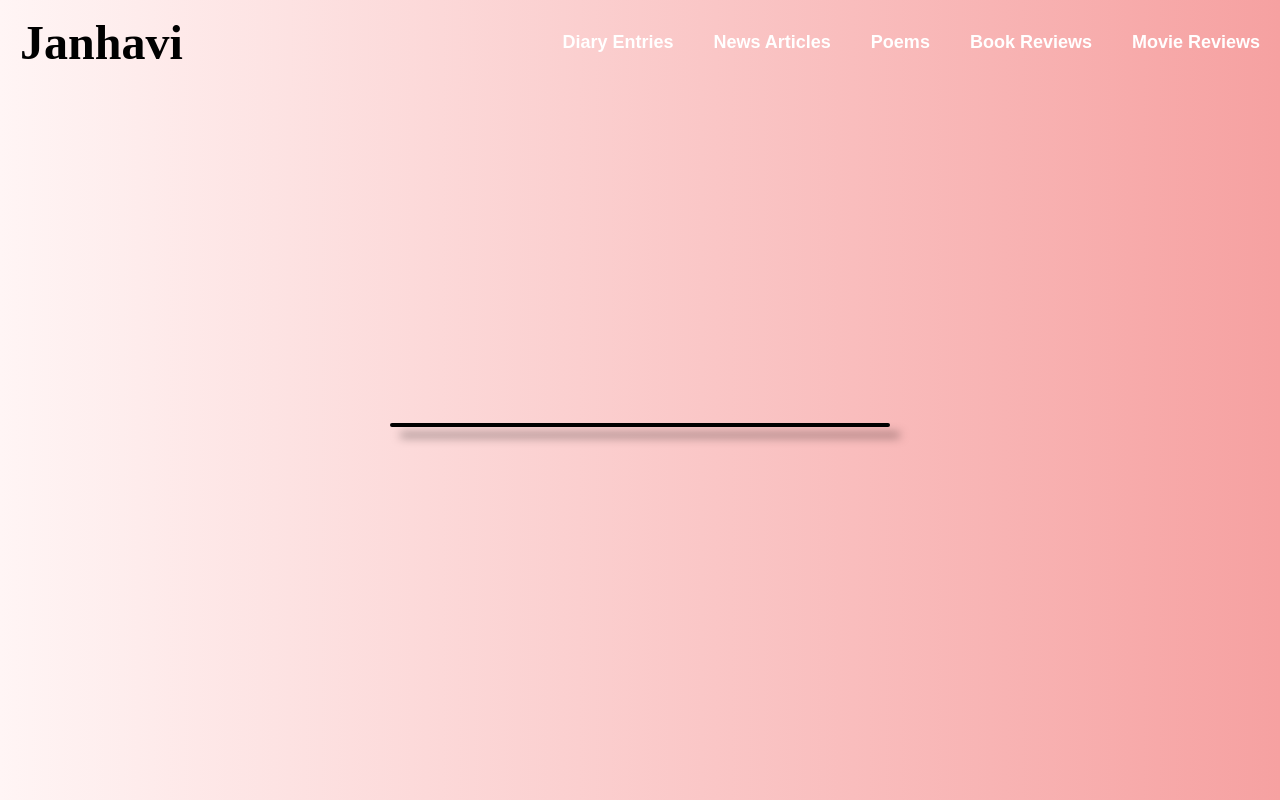
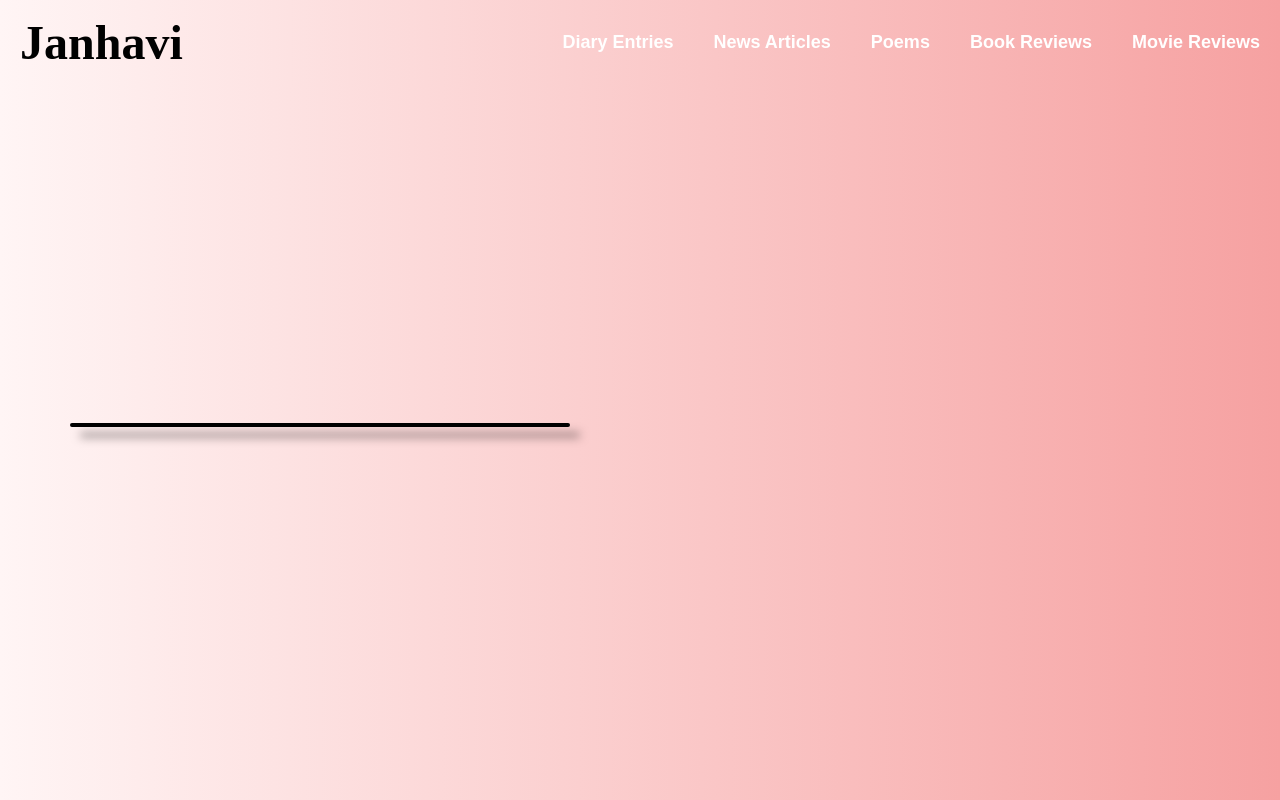
Before and after one commit to n-aggarwal/janhavi-birthday-gift, a Next.js app: page /diary-entry in a window 1280 px wide. Built offline with nearby package versions, Linux system fonts and the light colour scheme; a web font is replaced by a local one.

Commit message:
fixed side scroll bug

```diff
--- a/src/app/diary-entry/diary-entry.module.css
+++ b/src/app/diary-entry/diary-entry.module.css
@@ -1,6 +1,5 @@
 body {
     display: flex;
-    justify-content: center;
     align-items: center;
     height: 100vh;
     width: 100vw;
--- a/src/app/globals.css
+++ b/src/app/globals.css
@@ -12,9 +12,8 @@
 
 html,
 body {
-  min-width: 100vw;
-  overflow-x: hidden;
-}
+  max-width: 100vw;
+overflow: auto;}
 
 body {
   color: var(--foreground);
```
